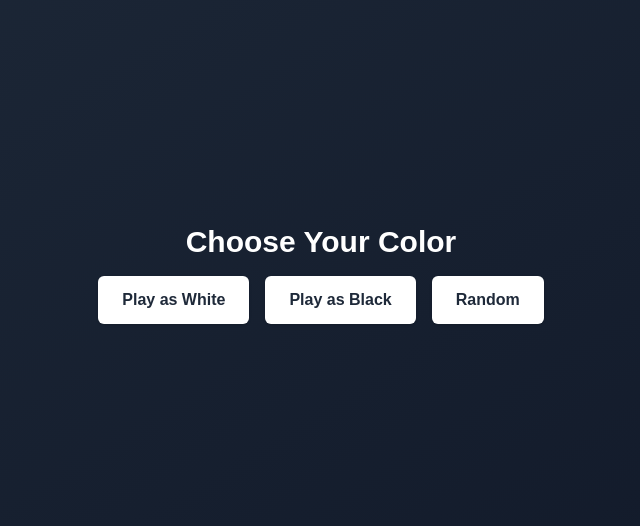
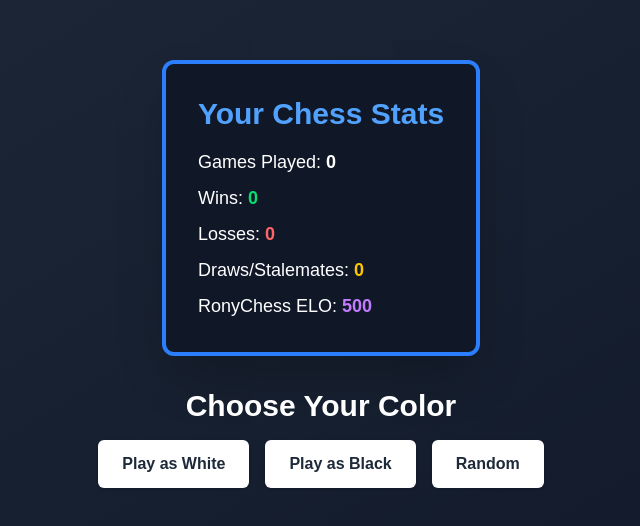
Before and after one commit to RonyBubnovsky/Chess-Next.js, a Next.js app: page /chess in a window 1280 px wide. Shown: the part 126-652 px from the top of the page, without its empty margins (319-959 px from the left). Built offline with nearby package versions, Linux system fonts and the light colour scheme; no server answers; sample sign-in values are in the browser's storage.

Commit message:
add statistics section : games played, wins, losses, draws, ELO

```diff
--- a/app/chess/page.tsx
+++ b/app/chess/page.tsx
@@ -1,16 +1,31 @@
 'use client';
 
-import React, { useState } from 'react';
-import Protected from '../../components/Protected'; // Adjust path if needed
-import ChessBoard from '../../components/ChessBoard'; // Adjust path if needed
+import React, { useState, useEffect } from 'react';
+import Protected from '../../components/Protected';
+import ChessBoard from '../../components/ChessBoard';
+import StatisticsSection, { Stats } from '../../components/StatisticsSection';
+
+function getStoredStats(): Stats {
+  const stored = localStorage.getItem("ronychess_stats");
+  if (stored) return JSON.parse(stored);
+  return { played: 0, wins: 0, losses: 0, draws: 0, elo: 500 };
+}
 
 export default function ChessPage() {
-  // orientation: 'white', 'black', or null
+  // Step selection: orientation and timeControl
   const [orientation, setOrientation] = useState<'white' | 'black' | null>(null);
-  // timeControl in minutes (3, 5, or 10) or null
   const [timeControl, setTimeControl] = useState<number | null>(null);
-  // boardKey forces a remount of the ChessBoard when changed
+  // boardKey forces a remount of ChessBoard when changed (for a fresh game)
   const [boardKey, setBoardKey] = useState(0);
+  // Stats state loaded from localStorage
+  const [stats, setStats] = useState<Stats>(() => {
+    return typeof window !== "undefined" ? getStoredStats() : { played: 0, wins: 0, losses: 0, draws: 0, elo: 500 };
+  });
+
+  useEffect(() => {
+    // On mount, load stats from localStorage
+    setStats(getStoredStats());
+  }, []);
 
   function handleChooseColor(color: 'white' | 'black') {
     setOrientation(color);
@@ -34,11 +49,35 @@
     setBoardKey(prev => prev + 1);
   }
 
+  // Update stats when a game ends.
+  function handleGameEnd(result: "win" | "loss" | "draw") {
+    setStats(prev => {
+      const newStats = { ...prev, played: prev.played + 1 };
+      if (result === "win") {
+        newStats.wins = prev.wins + 1;
+        newStats.elo = prev.elo + 50;
+      } else if (result === "loss") {
+        newStats.losses = prev.losses + 1;
+        newStats.elo = prev.elo - 50;
+      } else if (result === "draw") {
+        newStats.draws = prev.draws + 1;
+      }
+      localStorage.setItem("ronychess_stats", JSON.stringify(newStats));
+      return newStats;
+    });
+  }
+
   return (
     <Protected>
       <div className="min-h-screen bg-gradient-to-br from-gray-800 to-gray-900 flex flex-col items-center justify-center p-8 text-white">
-        {/* Step 1: Choose color */}
+        {/* Show statistics when no game has been started */}
+        {orientation === null && (
+          <div className="mb-8">
+            <StatisticsSection stats={stats} />
+          </div>
+        )}
         {orientation === null ? (
+          // Step 1: Choose Color
           <div className="space-y-6 text-center">
             <h1 className="text-3xl font-bold mb-4">Choose Your Color</h1>
             <div className="space-x-4">
@@ -63,7 +102,7 @@
             </div>
           </div>
         ) : timeControl === null ? (
-          // Step 2: Choose time
+          // Step 2: Choose Time
           <div className="space-y-6 text-center">
             <h1 className="text-3xl font-bold mb-4">
               You chose {orientation} side. Now select time:
@@ -90,12 +129,17 @@
             </div>
           </div>
         ) : (
-          // Step 3: Render the board
+          // Step 3: Render the ChessBoard with onGameEnd callback
           <div className="flex flex-col items-center">
             <h1 className="text-3xl font-bold mb-4">
               You are {orientation} side, {timeControl} min
             </h1>
-            <ChessBoard key={boardKey} orientation={orientation} timeControl={timeControl} />
+            <ChessBoard
+              key={boardKey}
+              orientation={orientation}
+              timeControl={timeControl}
+              onGameEnd={handleGameEnd}
+            />
             <button
               onClick={handleRestart}
               className="mt-6 px-6 py-3 bg-white text-gray-800 font-semibold rounded-md transition shadow-sm transform hover:scale-105 hover:-translate-y-0.5 hover:bg-gray-200 cursor-pointer"
--- a/components/ChessBoard.tsx
+++ b/components/ChessBoard.tsx
@@ -9,44 +9,39 @@
 interface ChessBoardProps {
   orientation: Orientation;
   timeControl: number; // in minutes
+  onGameEnd?: (result: "win" | "loss" | "draw") => void;
 }
 
-// Convert minutes to seconds
 function minutesToSeconds(minutes: number) {
   return minutes * 60;
 }
 
-// Format seconds as mm:ss
 function formatTime(seconds: number) {
   const m = Math.floor(seconds / 60);
   const s = seconds % 60;
   return `${m}:${s.toString().padStart(2, '0')}`;
 }
 
-// Move history type to store FEN and last move details
 interface MoveHistoryItem {
   fen: string;
   lastMove: { from: string; to: string } | null;
 }
 
-export default function ChessBoard({ orientation, timeControl }: ChessBoardProps) {
-  // Create a stable Chess instance
+export default function ChessBoard({ orientation, timeControl, onGameEnd }: ChessBoardProps) {
   const gameRef = useRef(new Chess());
   const game = gameRef.current;
 
-  // Starting history includes the starting position
   const [moveHistory, setMoveHistory] = useState<MoveHistoryItem[]>([
     { fen: game.fen(), lastMove: null }
   ]);
-  // currentPosition: index in moveHistory (0 is start)
   const [currentPosition, setCurrentPosition] = useState(0);
-  // Separate move counter (0 means no moves yet)
   const [moveCount, setMoveCount] = useState(0);
   const [displayFen, setDisplayFen] = useState(game.fen());
   const [highlightSquares, setHighlightSquares] = useState<{ [square: string]: React.CSSProperties }>({});
   const [gameMessage, setGameMessage] = useState<string | null>(null);
   const [selectedSquare, setSelectedSquare] = useState<string | null>(null);
   const [moveSquares, setMoveSquares] = useState<{ [square: string]: React.CSSProperties }>({});
+  const [gameEnded, setGameEnded] = useState(false);
 
   const userColor = orientation === 'white' ? 'w' : 'b';
   const aiColor = userColor === 'w' ? 'b' : 'w';
@@ -61,7 +56,6 @@
     color: 'w' | 'b';
   } | null>(null);
 
-  // Highlight the last move made on the board
   const highlightLastMove = useCallback((from: string, to: string) => {
     setHighlightSquares({
       [from]: { backgroundColor: 'rgba(255, 255, 0, 0.4)' },
@@ -69,7 +63,6 @@
     });
   }, []);
 
-  // Navigate one move back in history
   const handleGoBack = useCallback(() => {
     if (currentPosition > 0) {
       const newPosition = currentPosition - 1;
@@ -86,7 +79,6 @@
     }
   }, [currentPosition, moveHistory, highlightLastMove]);
 
-  // Navigate one move forward in history
   const handleGoForward = useCallback(() => {
     if (currentPosition < moveHistory.length - 1) {
       const newPosition = currentPosition + 1;
@@ -103,7 +95,6 @@
     }
   }, [currentPosition, moveHistory, highlightLastMove]);
 
-  // Keyboard navigation for move history
   const handleKeyDown = useCallback((e: KeyboardEvent) => {
     if (e.key === 'ArrowLeft') {
       e.preventDefault();
@@ -119,7 +110,6 @@
     return () => document.removeEventListener('keydown', handleKeyDown);
   }, [handleKeyDown]);
 
-  // Setup clock and trigger AI move if necessary
   useEffect(() => {
     if (userColor === 'b') {
       makeAIMove();
@@ -150,10 +140,8 @@
     return () => clearInterval(clockInterval);
   }, [gameMessage, currentPosition, moveHistory.length, userColor]);
 
-  // Whether we're at the live (latest) position
   const isAtLivePosition = currentPosition === moveHistory.length - 1;
 
-  // Record a move for both user and AI moves.
   function recordMove(move: any) {
     const newFen = game.fen();
     const newHistoryItem: MoveHistoryItem = {
@@ -170,11 +158,9 @@
       highlightLastMove(move.from, move.to);
       return newHistory;
     });
-    // Increment the move counter regardless of who made the move.
     setMoveCount(prevCount => prevCount + 1);
   }
 
-  // Process a user move. If not at the live position, jump to the live position first.
   function userMove(from: string, to: string, promotion?: string): boolean {
     if (!isAtLivePosition) {
       const liveFen = moveHistory[moveHistory.length - 1].fen;
@@ -188,20 +174,18 @@
     checkGameStatus();
     setSelectedSquare(null);
     setMoveSquares({});
-    // Trigger AI move if game is still active
     if (!game.isGameOver() && game.turn() === aiColor) {
       setTimeout(makeAIMove, 1000);
     }
     return true;
   }
 
-  // Handle pawn promotion
   function tryMove(from: string, to: string) {
     const piece = game.get(from as Square);
     if (
       piece?.type === 'p' &&
       ((piece.color === 'w' && to.endsWith('8')) ||
-        (piece.color === 'b' && to.endsWith('1')))
+       (piece.color === 'b' && to.endsWith('1')))
     ) {
       setPendingPromotion({ from: from as Square, to: to as Square, color: piece.color });
       return false;
@@ -241,7 +225,6 @@
     }
   }
 
-  // AI makes a random move and records it
   function makeAIMove() {
     const moves = game.moves({ verbose: true });
     if (moves.length === 0 || game.isGameOver()) return;
@@ -254,11 +237,23 @@
 
   function checkGameStatus() {
     if (game.isCheckmate()) {
-      setGameMessage(game.turn() === userColor ? 'Checkmate! You lose.' : 'Checkmate! You win.');
-    } else if (game.isStalemate()) {
-      setGameMessage("Stalemate! It's a draw.");
-    } else if (game.isDraw()) {
+      // If it is checkmate, determine if the user won or lost.
+      const result = game.turn() === userColor ? 'loss' : 'win';
+      if (result === 'win') {
+        setGameMessage('Checkmate! You win. You gained +50 ELO.');
+      } else {
+        setGameMessage('Checkmate! You lose. You lost -50 ELO.');
+      }
+      if (!gameEnded && onGameEnd) {
+        onGameEnd(result);
+        setGameEnded(true);
+      }
+    } else if (game.isStalemate() || game.isDraw()) {
       setGameMessage("It's a draw!");
+      if (!gameEnded && onGameEnd) {
+        onGameEnd('draw');
+        setGameEnded(true);
+      }
     }
   }
 
@@ -277,12 +272,10 @@
   const aiClock = formatTime(aiTime);
   const combinedSquareStyles = { ...highlightSquares, ...moveSquares };
 
-  // Display "Game Start" if moveCount is zero; otherwise "Move X"
   const moveDisplay = moveCount === 0 ? 'Game Start' : `Move ${moveCount}`;
 
   return (
     <div className="relative">
-      {/* Move navigation controls */}
       <div className="flex items-center space-x-4 mb-2">
         <button
           onClick={handleGoBack}
@@ -306,7 +299,6 @@
         )}
       </div>
 
-      {/* Clock display */}
       <div className="flex justify-between items-center mb-2 text-white text-lg">
         {orientation === 'white' ? (
           <>
--- /dev/null
+++ b/components/StatisticsSection.tsx
@@ -0,0 +1,42 @@
+'use client';
+
+import React from 'react';
+
+export interface Stats {
+  played: number;
+  wins: number;
+  losses: number;
+  draws: number;
+  elo: number;
+}
+
+interface StatisticsSectionProps {
+  stats: Stats;
+}
+
+export default function StatisticsSection({ stats }: StatisticsSectionProps) {
+  return (
+    <div className="bg-gray-900 border-4 border-blue-500 rounded-xl p-8 shadow-2xl max-w-md mx-auto">
+      <h2 className="text-3xl font-bold mb-4 text-blue-400 text-center">
+        Your Chess Stats
+      </h2>
+      <div className="space-y-2">
+        <p className="text-lg">
+          Games Played: <span className="font-semibold text-white">{stats.played}</span>
+        </p>
+        <p className="text-lg">
+          Wins: <span className="font-semibold text-green-400">{stats.wins}</span>
+        </p>
+        <p className="text-lg">
+          Losses: <span className="font-semibold text-red-400">{stats.losses}</span>
+        </p>
+        <p className="text-lg">
+          Draws/Stalemates: <span className="font-semibold text-yellow-400">{stats.draws}</span>
+        </p>
+        <p className="text-lg">
+          RonyChess ELO: <span className="font-semibold text-purple-400">{stats.elo}</span>
+        </p>
+      </div>
+    </div>
+  );
+}
```
